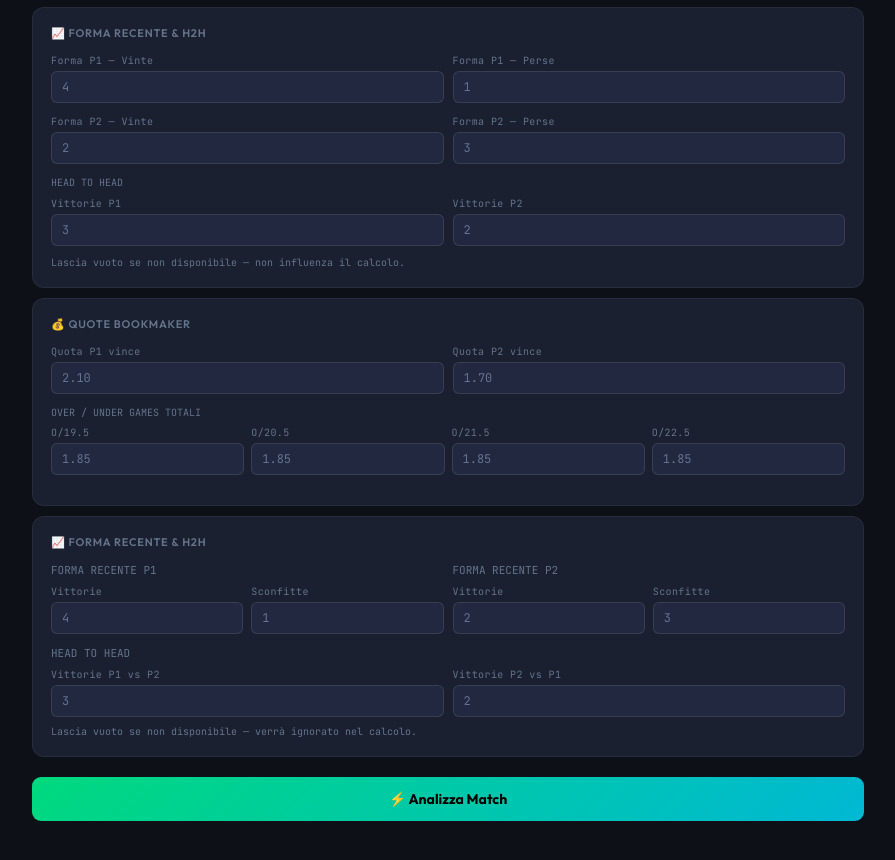
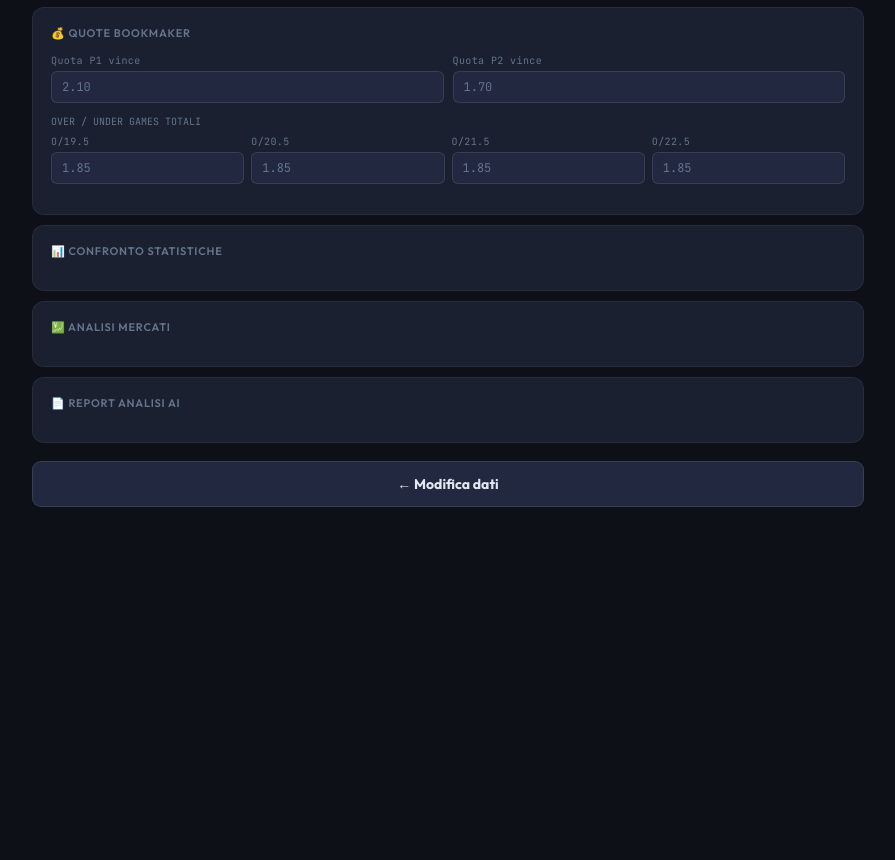
Before and after one commit to simonedomaschio/tennis-ai-proxy, a website: page index.html in a window 1280 px wide. Shown: the part 1020-1880 px from the top of the page, without its empty margins (192-1087 px from the left). After the commit the page ends 1607 px from the top, so only its background shows below. Drawn offline with Linux system fonts and the light colour scheme.

Commit message:
Add files via upload

```diff
--- a/index.html
+++ b/index.html
@@ -271,42 +271,6 @@ select option{background:var(--card2);}
     </div>
 
     <div class="card an d2">
-      <div class="sec-title">📈 Forma Recente & H2H</div>
-      <div class="g2" style="margin-bottom:12px;">
-        <div class="f">
-          <label>Forma P1 — Vinte</label>
-          <input type="number" id="p1fw" placeholder="4" min="0" max="20" step="1">
-        </div>
-        <div class="f">
-          <label>Forma P1 — Perse</label>
-          <input type="number" id="p1fl" placeholder="1" min="0" max="20" step="1">
-        </div>
-      </div>
-      <div class="g2" style="margin-bottom:12px;">
-        <div class="f">
-          <label>Forma P2 — Vinte</label>
-          <input type="number" id="p2fw" placeholder="2" min="0" max="20" step="1">
-        </div>
-        <div class="f">
-          <label>Forma P2 — Perse</label>
-          <input type="number" id="p2fl" placeholder="3" min="0" max="20" step="1">
-        </div>
-      </div>
-      <div style="font-size:10px;color:var(--muted);font-family:var(--mono);margin-bottom:8px;">HEAD TO HEAD</div>
-      <div class="g2">
-        <div class="f">
-          <label>Vittorie P1</label>
-          <input type="number" id="h2h1" placeholder="3" min="0" step="1">
-        </div>
-        <div class="f">
-          <label>Vittorie P2</label>
-          <input type="number" id="h2h2" placeholder="2" min="0" step="1">
-        </div>
-      </div>
-      <div style="font-size:10px;color:var(--muted);font-family:var(--mono);margin-top:10px;">Lascia vuoto se non disponibile — non influenza il calcolo.</div>
-    </div>
-
-    <div class="card an d2">
       <div class="sec-title">💰 Quote Bookmaker</div>
       <div class="g2" style="margin-bottom:12px;">
         <div class="f"><label>Quota P1 vince</label><input type="number" id="odd1" placeholder="2.10" step="0.01"></div>
@@ -321,71 +285,6 @@ select option{background:var(--card2);}
       </div>
     </div>
 
-    <div class="card an d2">
-      <div class="sec-title">📈 Forma Recente & H2H</div>
-      <div class="g2" style="margin-bottom:12px;">
-        <div>
-          <div style="font-size:11px;color:var(--muted);font-family:var(--mono);margin-bottom:8px;">FORMA RECENTE P1</div>
-          <div style="display:flex;gap:8px;">
-            <div class="f" style="flex:1;"><label>Vittorie</label><input type="number" id="p1fw" placeholder="4" min="0" max="20" step="1"></div>
-            <div class="f" style="flex:1;"><label>Sconfitte</label><input type="number" id="p1fl" placeholder="1" min="0" max="20" step="1"></div>
-          </div>
-        </div>
-        <div>
-          <div style="font-size:11px;color:var(--muted);font-family:var(--mono);margin-bottom:8px;">FORMA RECENTE P2</div>
-          <div style="display:flex;gap:8px;">
-            <div class="f" style="flex:1;"><label>Vittorie</label><input type="number" id="p2fw" placeholder="2" min="0" max="20" step="1"></div>
-            <div class="f" style="flex:1;"><label>Sconfitte</label><input type="number" id="p2fl" placeholder="3" min="0" max="20" step="1"></div>
-          </div>
-        </div>
-      </div>
-      <div style="font-size:11px;color:var(--muted);font-family:var(--mono);margin-bottom:8px;">HEAD TO HEAD</div>
-      <div class="g2">
-        <div class="f"><label>Vittorie P1 vs P2</label><input type="number" id="h2h1" placeholder="3" min="0" max="50" step="1"></div>
-        <div class="f"><label>Vittorie P2 vs P1</label><input type="number" id="h2h2" placeholder="2" min="0" max="50" step="1"></div>
-      </div>
-      <div style="font-size:10px;color:var(--muted);font-family:var(--mono);margin-top:8px;">Lascia vuoto se non disponibile — verrà ignorato nel calcolo.</div>
-    </div>
-
-    <button class="run" onclick="runAnalysis()">⚡ Analizza Match</button>
-  </div>
-
-  <!-- RESULTS -->
-  <div id="panel-results" style="display:none;">
-    <div class="hero an">
-      <div class="ai-pow">⚡ AI POWERED</div>
-      <div class="h-players">
-        <div class="h-player"><div class="h-av p1" id="r-av1">P1</div><div class="h-name" id="r-n1">Giocatore 1</div></div>
-        <div><div class="h-vs">VS</div></div>
-        <div class="h-player"><div class="h-av p2" id="r-av2">P2</div><div class="h-name" id="r-n2">Giocatore 2</div></div>
-      </div>
-      <div class="h-meta" id="h-meta"></div>
-    </div>
-
-    <!-- WIN PROBABILITY -->
-    <div class="card an d1">
-      <div class="sec-title">📈 Previsione AI</div>
-      <div class="win-meter">
-        <div style="display:flex;justify-content:space-between;margin-bottom:6px;">
-          <span style="font-size:13px;color:var(--p1);font-weight:600;" id="r-n1b">P1</span>
-          <span style="font-size:13px;color:var(--p2);font-weight:600;" id="r-n2b">P2</span>
-        </div>
-        <div class="win-track">
-          <div class="win-fill1" id="wf1" style="width:50%"></div>
-          <div class="win-fill2" id="wf2" style="width:50%"></div>
-        </div>
-        <div style="display:flex;justify-content:space-between;margin-top:6px;">
-          <span class="win-pct" style="color:var(--p1);" id="wp1">50%</span>
-          <span class="win-pct" style="color:var(--p2);" id="wp2">50%</span>
-        </div>
-      </div>
-      <div class="consiglio" style="margin-top:14px;">
-        <div class="cons-lbl">⚡ L'AI Consiglia</div>
-        <div class="cons-txt" id="cons-txt">—</div>
-      </div>
-    </div>
-
-    <!-- CONFRONTO STATISTICHE -->
     <div class="card an d2">
       <div class="sec-title">📊 Confronto Statistiche</div>
       <div id="stat-comp-grid"></div>
```
